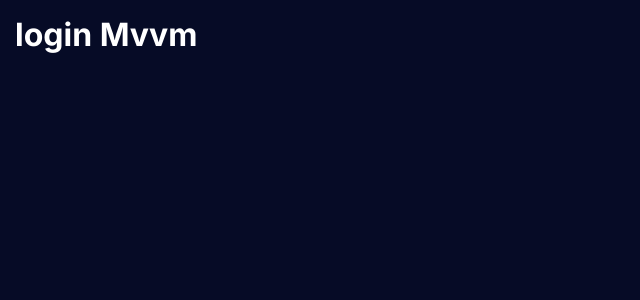
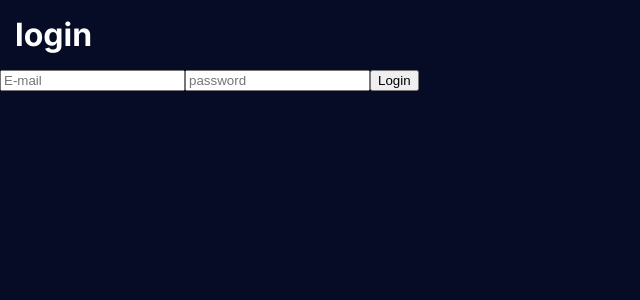
Before and after one commit to devinlineteams/interactivepdv, a React (Vite) app: page /login in a window 1280 px wide. Shown: the top 300 px of the page, without its empty margins (0-640 px from the left). Built offline with nearby package versions, Linux system fonts and the light colour scheme; a web font is replaced by a local one.

Commit message:
inicalized form component insert in login

```diff
--- /dev/null
+++ b/src/components/FormComponet.tsx
@@ -0,0 +1,23 @@
+import { FormComponentProps } from "@/types";
+
+function FormComponet(props:FormComponentProps){
+    const {inputs, buttons,  message} = props
+    return(
+        <form>
+            {inputs.map((inputProps, index) => (
+                <input  key={index} {...inputProps} />
+            ))}
+            {buttons.map((buttonProps, index) => (
+                <button  key={index} {...buttonProps} />
+            ))}
+            {
+                message && (<div style={{color: message.type === 'error'?'red':'green'}}>
+                    {message.msg}
+                </div>)
+            }
+
+        </form>
+    )
+}
+
+export default FormComponet;
--- /dev/null
+++ b/src/components/index.tsx
@@ -0,0 +1 @@
+export { default as FormComponet} from './FormComponet'
--- a/src/pages/login/ViewLogin.tsx
+++ b/src/pages/login/ViewLogin.tsx
@@ -1,5 +1,6 @@
 import ViewModelLogin from "./ViewModelLogin";
 import styled from 'styled-components';
+import { FormComponet } from "@/components";
 
 const LoginArea = styled.div`
     padding:15px;
@@ -22,8 +23,17 @@ function ViewLogin({
     return(
         <>
             <LoginArea>
-                <LoginH1Title>login Mvvm</LoginH1Title>
+                <LoginH1Title>login</LoginH1Title>
             </LoginArea>
+            <FormComponet
+                inputs={[
+                    {type:'email', placeholder:'E-mail'},
+                    {type:'password', placeholder:'password'}
+                ]}
+                buttons={[
+                    {className:'primary', type:'submit', children:'Login'}
+                ]}
+            />
         </>
     )
 
--- a/src/types/index.tsx
+++ b/src/types/index.tsx
@@ -1 +1,2 @@
 export * from './theme.d'
+export * from './fromComponent'
--- /dev/null
+++ b/src/utils/index.tsx
@@ -0,0 +1 @@
+export * from './pxToRem';
--- a/tsconfig.app.json
+++ b/tsconfig.app.json
@@ -8,7 +8,7 @@
     "skipLibCheck": true,
     "baseUrl": ".",
     "paths": {
-      "@*": ["src/*"]
+      "@/*": ["./src/*"]
     },
 
     /* Bundler mode */
--- a/tsconfig.json
+++ b/tsconfig.json
@@ -2,7 +2,7 @@
   "compilerOptions":{
     "baseUrl": ".",
     "paths": {
-      "@*": ["src/*"]
+      "@/*": ["./src/*"]
     }
   },
   "files": [],
--- a/vite.config.ts
+++ b/vite.config.ts
@@ -1,13 +1,14 @@
 import { defineConfig } from 'vite'
 import react from '@vitejs/plugin-react'
+import path from "path"
 
 
 // https://vite.dev/config/
 export default defineConfig({
   plugins: [react()],
- /* resolve:{
-    alias:{
-      '@':path.resolve(__dirname, './src')
-    }
-  }*/
+  resolve: {
+    alias: {
+      "@": path.resolve(__dirname, "./src"),
+    },
+  },
 })
```
Also changed, not shown: src/types/fromComponent.d.ts (added, +15 -0 lines), src/utils/pxToRem.ts (added, +8 -0 lines).
